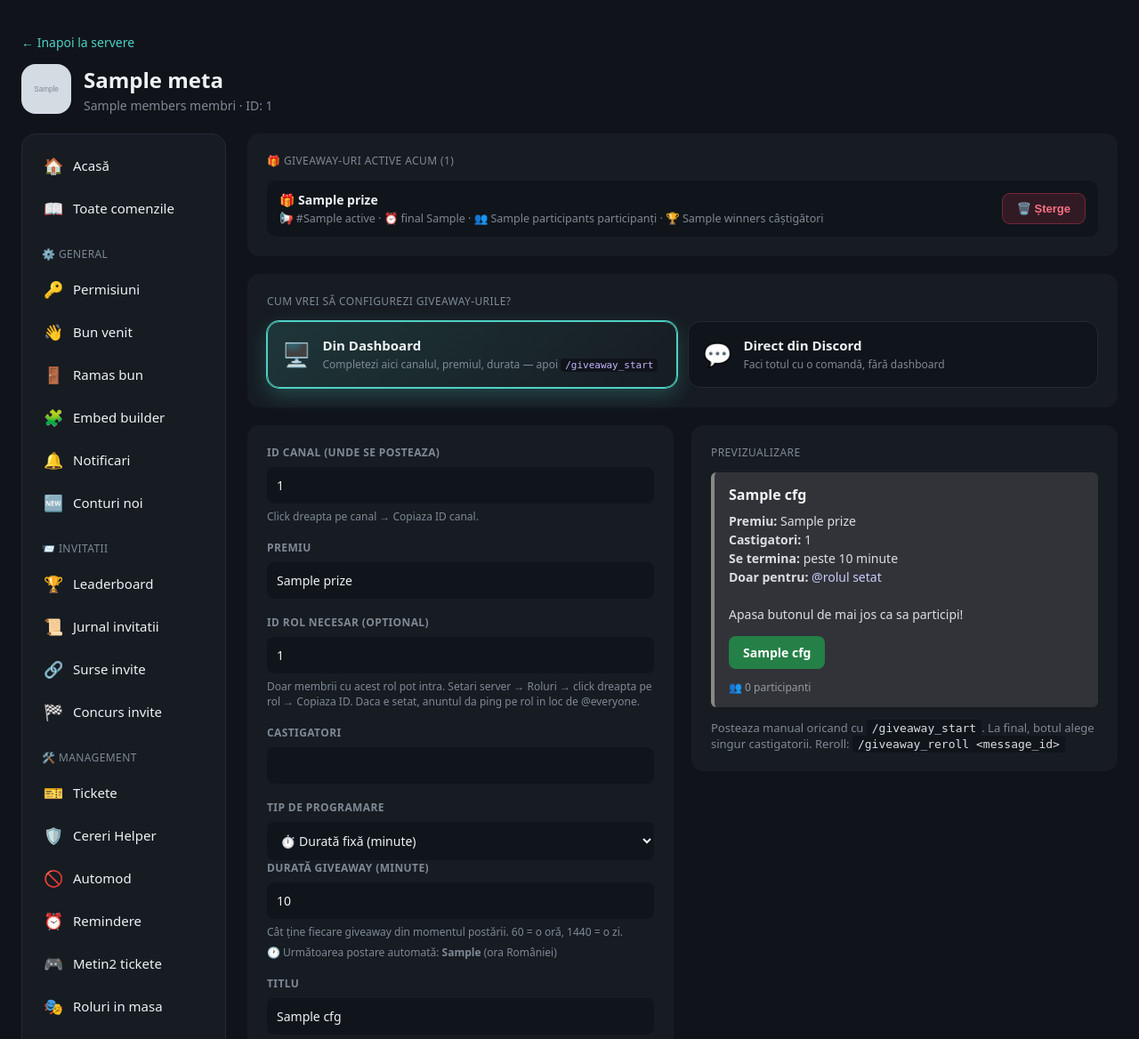
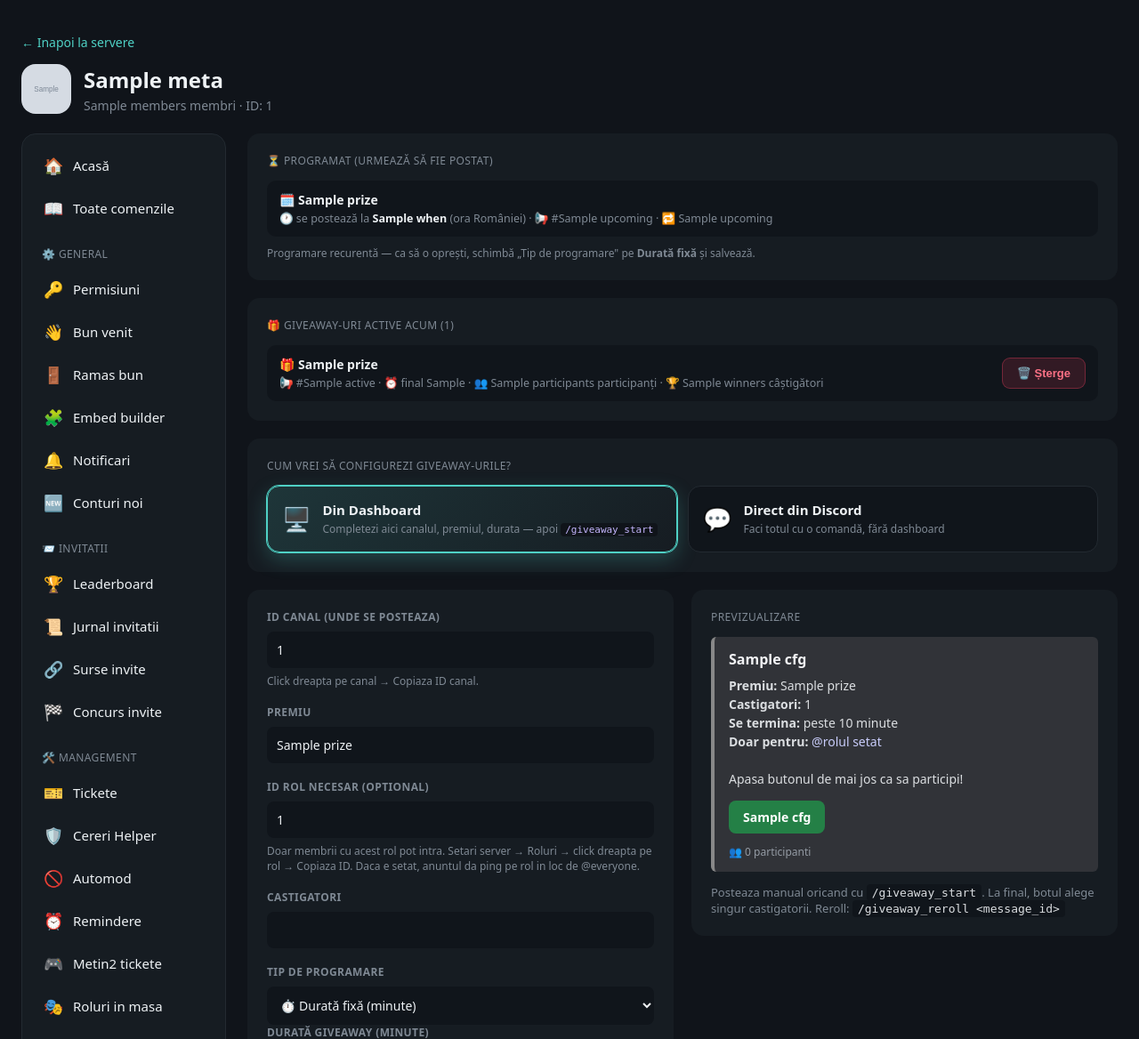
Before and after one commit to razvan1479/Sir-Penguin, a Flask app: template dashboard/templates/giveaway.html in a window 1280 px wide. Shown: the top 1168 px of the page at 89% size. Run offline with Flask 3, Linux system fonts and the light colour scheme; the template is opened without the code that fills it: most values are stand-ins (such as "Sample title", 1, 10 or a date in 2020); grey boxes marked "Sample" are stand-in pictures.

Commit message:
v26.13.21

```diff
--- a/dashboard/app.py
+++ b/dashboard/app.py
@@ -793,6 +793,17 @@ def giveaway(guild_id):
         _cancel_giveaway(gid, request.form.get("mid", ""))
         return redirect(url_for("giveaway", guild_id=guild_id, cancelled=1))
 
+    if request.method == "POST" and request.form.get("action") == "cancel_scheduled":
+        # anuleaza o postare PROGRAMATA (inca neactiva) din modul "o singura data"
+        d = storage.get(gid, "giveaways", {})
+        cfg = d.get("config", {})
+        # marcam startul ca procesat ca auto-repararea din bot sa nu-l repuna
+        cfg["_exact_done"] = str(cfg.get("start_datetime", ""))
+        d["config"] = cfg
+        d["next_post_ts"] = None
+        storage.set(gid, "giveaways", d)
+        return redirect(url_for("giveaway", guild_id=guild_id, unscheduled=1))
+
     if request.method == "POST":
         sched_mode = request.form.get("sched_mode", "duration")
         if sched_mode not in ("duration", "exact", "interval", "weekly"):
@@ -937,15 +948,33 @@ def giveaway(guild_id):
         })
     active_list.sort(key=lambda g: g["end_str"])
 
+    # postare PROGRAMATA dar inca neactiva (asteapta ora de start)
+    upcoming = None
+    if data.get("next_post_ts"):
+        _cfg = data.get("config", {})
+        _m = _cfg.get("sched_mode") or ("interval" if _cfg.get("recurring") else "duration")
+        _labels = {"exact": "o singură dată", "interval": "recurent la interval",
+                   "weekly": "recurent săptămânal"}
+        upcoming = {
+            "when": next_post_str,
+            "prize": _cfg.get("prize", "Premiu"),
+            "channel_id": _cfg.get("channel_id"),
+            "channel_name": _chan_names.get(str(_cfg.get("channel_id"))),
+            "mode": _m,
+            "mode_label": _labels.get(_m, _m),
+        }
+
     return render_template("giveaway.html", guild_id=guild_id,
                            cfg=data.get("config", {}),
                            active_count=len(data.get("active", {})),
                            active_list=active_list,
+                           upcoming=upcoming,
                            next_post_str=next_post_str,
                            mode=mode,
                            meta=meta,
                            section="giveaway", saved=request.args.get("saved"),
-                           cancelled=request.args.get("cancelled"))
+                           cancelled=request.args.get("cancelled"),
+                           unscheduled=request.args.get("unscheduled"))
 
 
 import uuid
--- a/dashboard/templates/giveaway.html
+++ b/dashboard/templates/giveaway.html
@@ -45,6 +45,36 @@
 {% block content %}
   {% if saved %}<div class="saved">✓ Salvat! Botul foloseste deja noua configurare.</div>{% endif %}
   {% if cancelled %}<div class="saved">🗑️ Giveaway-ul a fost șters.</div>{% endif %}
+  {% if unscheduled %}<div class="saved">🚫 Programarea a fost anulată.</div>{% endif %}
+
+  <!-- PROGRAMATE (urmează să fie postate, încă neactive) -->
+  <div class="panel" style="margin-bottom:20px">
+    <div class="preview-title">⏳ Programat (urmează să fie postat)</div>
+    {% if upcoming %}
+      <div style="display:flex;align-items:center;gap:12px;background:var(--input);border-radius:10px;padding:12px 14px;flex-wrap:wrap;margin-top:4px">
+        <div style="flex:1;min-width:200px">
+          <div style="font-weight:600;font-size:14px">🗓️ {{ upcoming.prize }}</div>
+          <div style="color:var(--muted);font-size:12.5px;margin-top:3px">
+            🕐 se postează la <b style="color:var(--text)">{{ upcoming.when }}</b> (ora României)
+            · 📢 {% if upcoming.channel_name %}#{{ upcoming.channel_name }}{% elif upcoming.channel_id %}canal {{ upcoming.channel_id }}{% else %}fără canal{% endif %}
+            · 🔁 {{ upcoming.mode_label }}
+          </div>
+        </div>
+        {% if upcoming.mode == 'exact' %}
+        <form method="POST" style="margin:0"
+              onsubmit="return confirm('Anulezi programarea pentru „{{ upcoming.prize }}”? Nu se va mai posta automat la ora setată.')">
+          <input type="hidden" name="action" value="cancel_scheduled">
+          <button type="submit" style="background:rgba(244,63,94,.15);color:#fb7185;border:1px solid rgba(244,63,94,.35);border-radius:9px;padding:9px 16px;font-weight:600;font-size:13px;cursor:pointer;white-space:nowrap">🚫 Anulează programarea</button>
+        </form>
+        {% endif %}
+      </div>
+      {% if upcoming.mode != 'exact' %}
+      <p class="hint" style="margin-top:10px">Programare recurentă — ca să o oprești, schimbă „Tip de programare" pe <b>Durată fixă</b> și salvează.</p>
+      {% endif %}
+    {% else %}
+      <p class="hint" style="margin-top:4px">Nimic programat. Alege „📅 Programat o singură dată" și pune o dată de START în viitor ca să apară aici.</p>
+    {% endif %}
+  </div>
 
   <!-- GIVEAWAY-URI ACTIVE -->
   <div class="panel" style="margin-bottom:20px">
```
